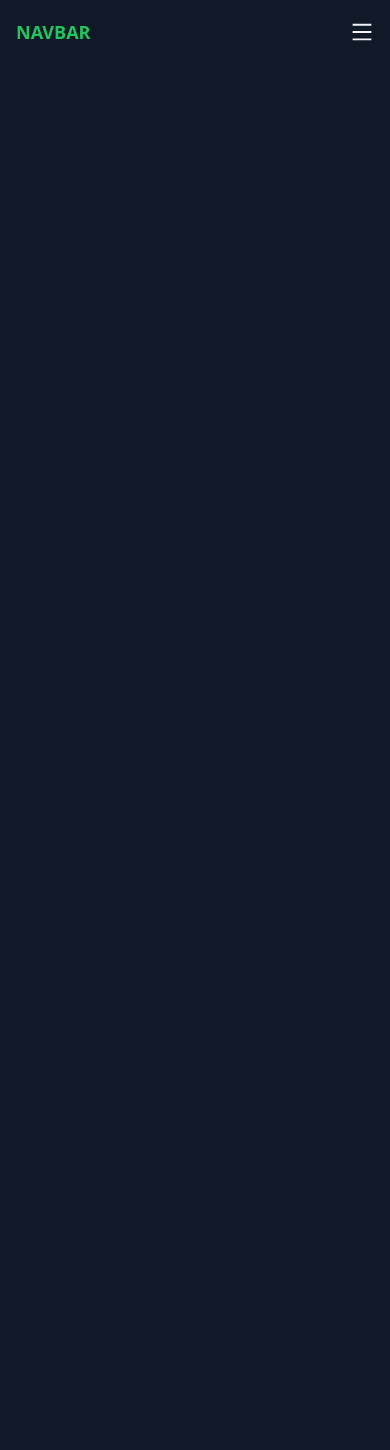
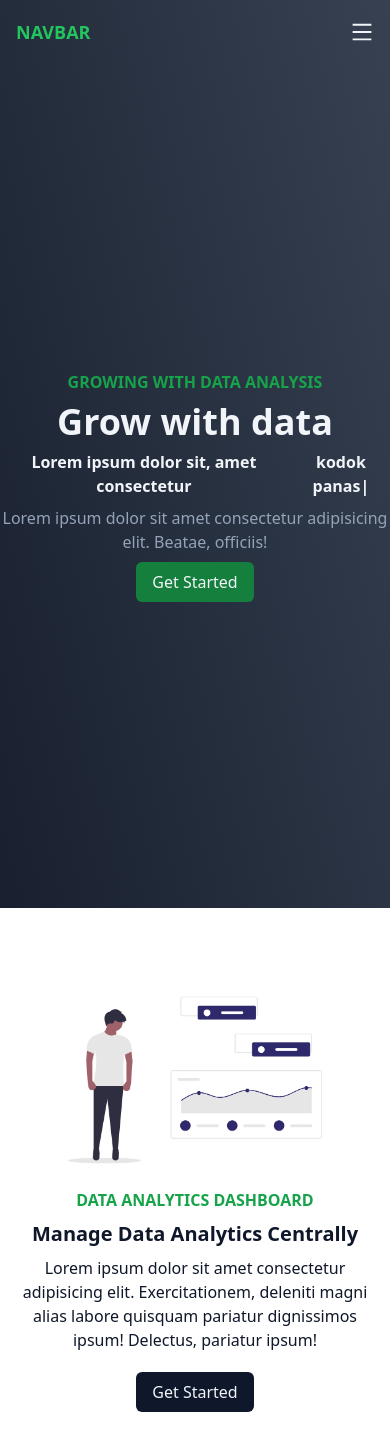
Before and after one commit to fadhilrobbani/dashboard-react-tailwind, a React (Create React App) app: page / in a window 390 px wide. Shown: the top 1450 px of the page. Before the commit the page ends 844 px from the top, so only its background shows below. Built offline with nearby package versions, Linux system fonts and the light colour scheme.

Commit message:
add navbar,hero, and scrolltop

```diff
--- a/package.json
+++ b/package.json
@@ -11,6 +11,7 @@
     "react-icons": "^4.4.0",
     "react-router-dom": "^6.3.0",
     "react-scripts": "5.0.1",
+    "react-typed": "^1.2.0",
     "web-vitals": "^2.1.4"
   },
   "scripts": {
--- /dev/null
+++ b/src/components/Analytics.jsx
@@ -0,0 +1,30 @@
+import React from 'react';
+import DataImg from '../assets/undraw_data_reports_706v.png';
+
+const Analytics = () => {
+  return (
+    <div className='bg-white mx-auto py-16 px-4'>
+      <div className='max-w-[1240px] mx-auto grid md:grid-cols-2'>
+        <img src={DataImg} alt='' className='mx-auto w-11/12' />
+        <div className='flex flex-col gap-2 justify-center items-center md:items-start'>
+          <p className='text-green-600 font-bold md:text-xl'>
+            DATA ANALYTICS DASHBOARD
+          </p>
+          <h1 className='text-slate-900 text-xl md:text-2xl font-bold'>
+            Manage Data Analytics Centrally
+          </h1>
+          <p className='text-slate-900 text-center md:text-left'>
+            Lorem ipsum dolor sit amet consectetur adipisicing elit.
+            Exercitationem, deleniti magni alias labore quisquam pariatur
+            dignissimos ipsum! Delectus, pariatur ipsum!
+          </p>
+          <button className='mt-3 bg-slate-900 text-slate-100 py-2 px-4 rounded-md hover:bg-white hover:text-slate-900 hover:ring-2 hover:ring-slate-900 cursor-pointer'>
+            Get Started
+          </button>
+        </div>
+      </div>
+    </div>
+  );
+};
+
+export default Analytics;
--- a/src/components/App.jsx
+++ b/src/components/App.jsx
@@ -1,10 +1,16 @@
 import React from 'react';
 import Navbar from './Navbar';
+import Hero from './Hero';
+import Analytics from './Analytics';
+import ScrollToTop from './ScrollToTop';
 
 const App = () => {
   return (
     <>
       <Navbar />
+      <ScrollToTop />
+      <Hero />
+      <Analytics />
     </>
   );
 };
--- a/src/components/Hero.jsx
+++ b/src/components/Hero.jsx
@@ -0,0 +1,34 @@
+import React from 'react';
+import Typed from 'react-typed';
+
+const Hero = () => {
+  return (
+    <div className='text-center w-full h-screen flex flex-col gap-2 justify-center items-center  max-w-[800px] mx-auto'>
+      <h1 className='uppercase text-green-600 font-semibold'>
+        Growing with data analysis
+      </h1>
+      <h1 className='text-4xl md:text-7xl font-bold'>Grow with data</h1>
+      <div className='flex gap-1'>
+        <p className='text-base md:text-2xl font-semibold'>
+          Lorem ipsum dolor sit, amet consectetur
+        </p>
+        <Typed
+          className='text-base md:text-2xl font-semibold'
+          strings={['kodok dingin', 'kodok panas', 'kodok hangat']}
+          typeSpeed={120}
+          backSpeed={130}
+          loop
+        />
+      </div>
+      <h1 className='text-base md:text-xl text-slate-400'>
+        Lorem ipsum dolor sit amet consectetur adipisicing elit. Beatae,
+        officiis!
+      </h1>
+      <button className='bg-green-700 rounded-md px-4 py-2 hover:bg-transparent hover:ring-2 hover:ring-green-600'>
+        Get Started
+      </button>
+    </div>
+  );
+};
+
+export default Hero;
--- a/src/components/Navbar.jsx
+++ b/src/components/Navbar.jsx
@@ -5,23 +5,23 @@ const Navbar = () => {
   const [color, setColor] = useState('bg-transparent');
   const handleNav = () => setNav(!nav);
   const handleColor = () =>
-    window.scrollY >= 40
-      ? setColor('bg-slate-900')
+    window.scrollY >= 100
+      ? setColor('bg-gradient-to-br from-slate-800 to-slate-600')
       : setColor('bg-transparent');
 
   window.addEventListener('scroll', () => handleColor());
 
   return (
     <div
-      className={`sticky ${color} transition-all duration-150 top-0 flex justify-between mx-auto max-w-[1240px] items-center h-16 px-4 py-4`}
+      className={`sticky ${color} transition-all duration-150 top-0 flex justify-between mx-auto xl:px-6 items-center h-16 px-4 py-4`}
     >
       <p className='text-lg font-bold text-green-500'>NAVBAR</p>
       <ul className='hidden  sm:flex gap-5 '>
-        <li>Home</li>
-        <li>Company</li>
-        <li>Resources</li>
-        <li>About</li>
-        <li>Contact</li>
+        <li className='hover:text-sky-500  cursor-pointer'>Home</li>
+        <li className='hover:text-sky-500  cursor-pointer'>Company</li>
+        <li className='hover:text-sky-500  cursor-pointer'>Resources</li>
+        <li className='hover:text-sky-500  cursor-pointer'>About</li>
+        <li className='hover:text-sky-500  cursor-pointer'>Contact</li>
       </ul>
       <div
         onClick={() => handleNav()}
@@ -32,8 +32,8 @@ const Navbar = () => {
       <div
         className={
           nav
-            ? 'fixed top-0 left-0 bg-gradient-to-r from-slate-900/80 to-slate-600 w-2/3 h-full  transition-all ease-in-out duration-300'
-            : 'fixed top-0 left-[-100%] bg-gradient-to-r from-slate-900/80 to-slate-600 w-2/3 h-full  transition-all ease-out duration-700'
+            ? 'fixed top-0 left-0 bg-gradient-to-r from-slate-900/80 to-slate-800 w-2/3 h-full  transition-all ease-in-out duration-300'
+            : 'fixed top-0 left-[-100%] bg-gradient-to-r from-slate-900/80 to-slate-800 w-2/3 h-full  transition-all ease-out duration-700'
         }
       >
         <ul className=''>
--- /dev/null
+++ b/src/components/ScrollToTop.jsx
@@ -0,0 +1,23 @@
+import React, { useState } from 'react';
+import { HiArrowUp } from 'react-icons/hi';
+
+const ScrollToTop = () => {
+  const [scroll, setScroll] = useState('opacity-0 invisible');
+  const handlescroll = () =>
+    window.scrollY > 60
+      ? setScroll('opacity-100 visible')
+      : setScroll('opacity-0 invisible');
+  const onClickScroll = () => window.scrollTo(0, 0);
+  window.addEventListener('scroll', () => handlescroll());
+
+  return (
+    <div
+      onClick={() => onClickScroll()}
+      className={`${scroll}  transition-all duration-300 fixed right-5 md:w-12 md:h-12  bottom-4 w-10 h-10 rounded-lg bg-slate-500 hover:bg-slate-600 cursor-pointer flex justify-center items-center`}
+    >
+      <HiArrowUp size={22} />
+    </div>
+  );
+};
+
+export default ScrollToTop;
--- a/src/index.css
+++ b/src/index.css
@@ -11,5 +11,5 @@ html {
 }
 
 body {
-  @apply bg-gray-900;
+  @apply bg-gradient-to-tr from-gray-900 to-gray-700;
 }
```
Also changed, not shown: src/assets/undraw_data_reports_706v.png (added), 1 other file (tests, documents, lock files or other folders).
